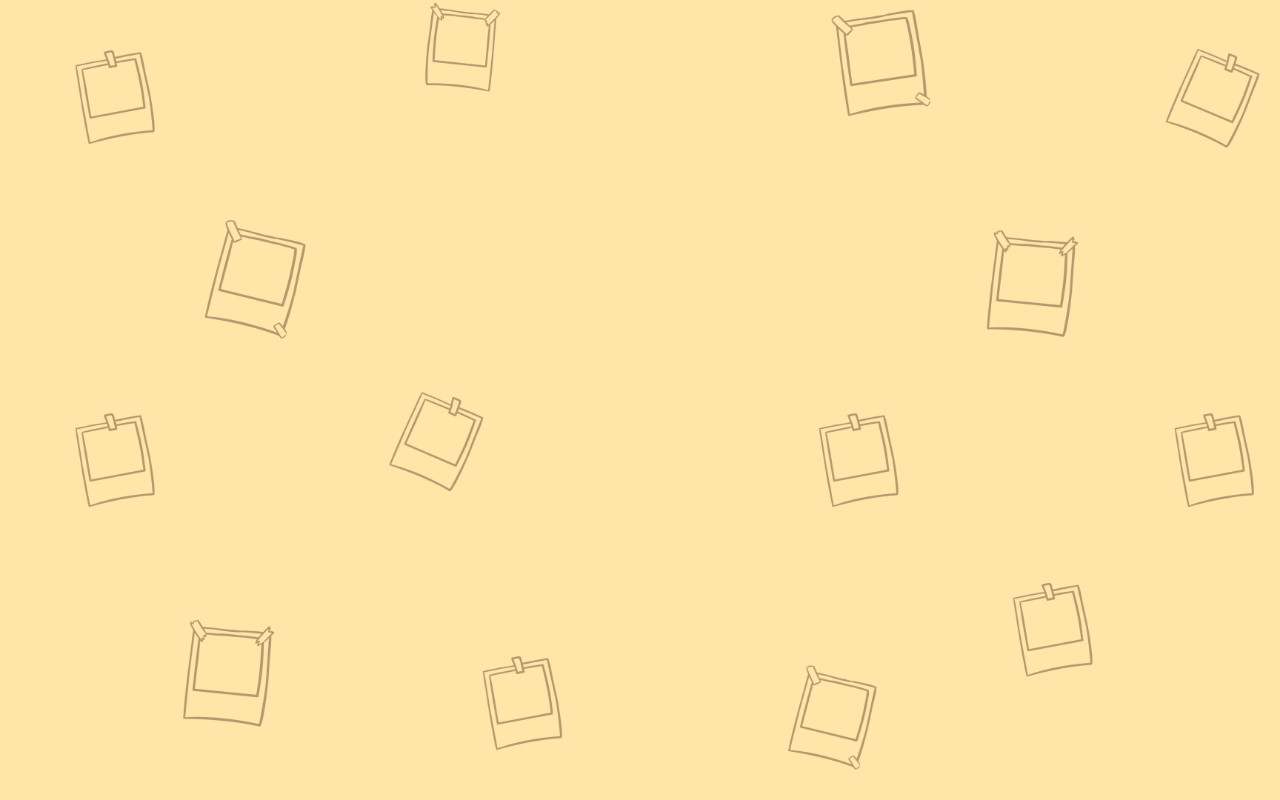
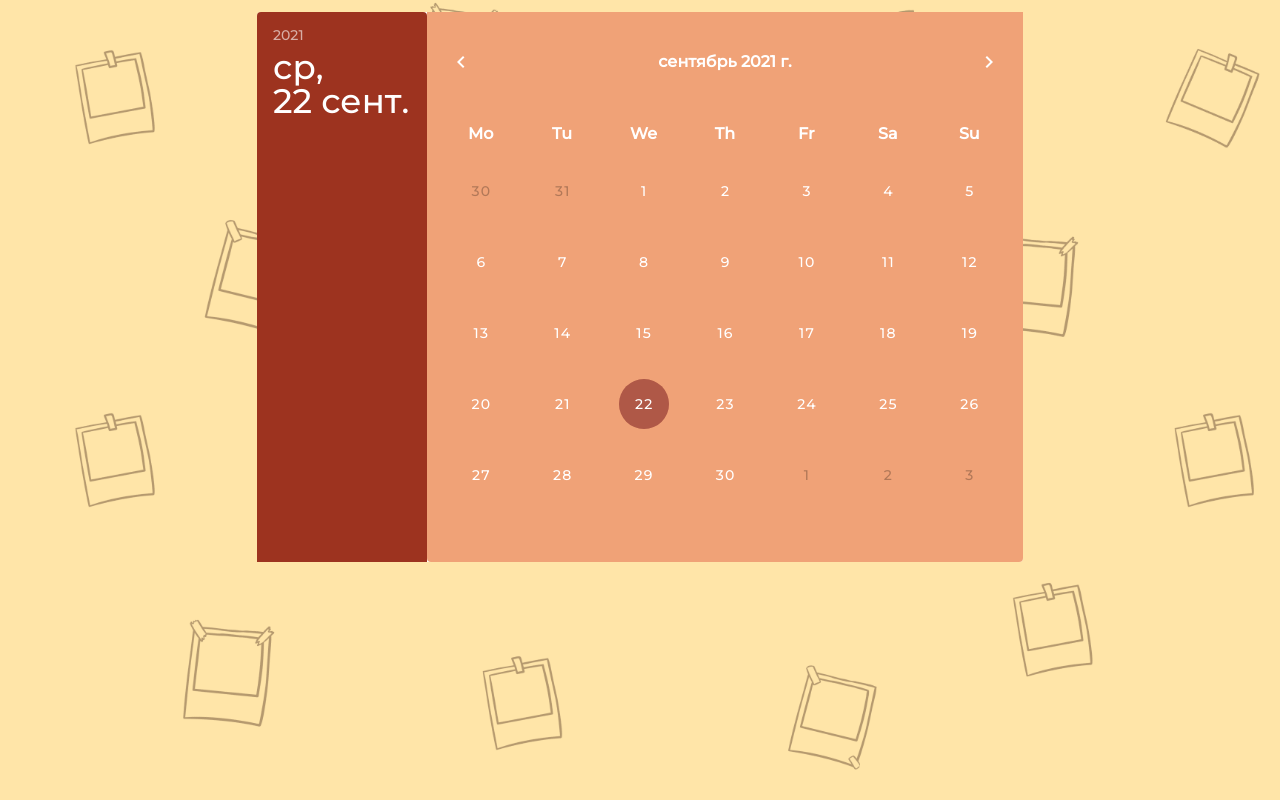
Before and after one commit to Andromeda-12/thread-of-life-vue, a Vue app: page /dashboard in a window 1280 px wide. Built offline with nearby package versions, Linux system fonts and the light colour scheme.

Commit message:
начал делать календарь

```diff
--- a/package.json
+++ b/package.json
@@ -9,6 +9,7 @@
   },
   "dependencies": {
     "core-js": "^3.6.5",
+    "moment": "^2.29.1",
     "vue": "^2.6.11",
     "vue-router": "^3.2.0",
     "vuetify": "^2.4.0"
--- /dev/null
+++ b/src/components/EventCalendar.vue
@@ -0,0 +1,81 @@
+<template>
+  <v-date-picker
+    v-model="picker"
+    class="calendar"
+    locale="ru-ru"
+    full-width
+    show-adjacent-months
+    landscape
+    :weekday-format="weekdayFormat"
+    :first-day-of-week="1"
+  ></v-date-picker>
+</template>
+
+<script>
+import moment from 'moment'
+
+export default {
+  name: 'EventCalendar',
+  data() {
+    return {
+      picker: new Date(Date.now() - new Date().getTimezoneOffset() * 60000)
+        .toISOString()
+        .substr(0, 10),
+    }
+  },
+  methods: {
+    weekdayFormat(date) {
+      return moment(date).locale('ru').format('dd')
+    },
+  },
+}
+</script>
+
+<style>
+.calendar {
+  height: 50% !important;
+}
+
+.v-date-picker-table {
+  height: 450px !important;
+}
+
+.v-date-picker-table table {
+  height: 400px !important;
+}
+
+.v-date-picker-table--date .v-btn {
+  font-size: 14px !important;
+  height: 50px !important;
+  width: 50px !important;
+}
+
+.v-date-picker-header {
+  height: 100px;
+}
+
+.v-date-picker-table th {
+  font-size: 16px !important;
+}
+
+.v-application .primary {
+    background-color: #9d331f !important;
+}
+
+.theme--light.v-picker__body {
+    background-color: #f0a277 !important;
+}
+
+.theme--light.v-date-picker-header .v-date-picker-header__value:not(.v-date-picker-header__value--disabled) button:not(:hover):not(:focus),
+.theme--light.v-date-picker-table th, .theme--light.v-date-picker-table .v-date-picker-table--date__week {
+    color: #fff !important;
+}
+
+.v-application .accent {
+    background-color: #9d331f !important;
+}
+
+/* .v-picker {
+    border-radius: 20px !important;
+} */
+</style>
--- /dev/null
+++ b/src/layouts/DefaultLayout.vue
@@ -0,0 +1,5 @@
+<template>
+  <v-container>
+    <router-view />
+  </v-container>
+</template>
--- a/src/router/index.js
+++ b/src/router/index.js
@@ -7,12 +7,24 @@ Vue.use(VueRouter)
 const routes = [
   {
     path: '/',
-    name: 'Home',
-    component: Home,
+    // name: 'DefaultLayout',
+    component: () => import('@/layouts/DefaultLayout.vue'),
+    children: [
+      {
+        path: '',
+        name: 'Home',
+        component: Home,
+      },
+      {
+        path: 'dashboard',
+        name: 'Dashboard',
+        component: () => import('@/views/Dashboard.vue'),
+      },
+    ],
   },
   {
     path: '/auth/',
-    name: 'AuthLayout',
+    // name: 'AuthLayout',
     component: () => import('@/layouts/AuthLayout.vue'),
     children: [
       {
--- /dev/null
+++ b/src/views/Dashboard.vue
@@ -0,0 +1,16 @@
+<template>
+  <v-row justify="center" align="center">
+    <v-col cols="8">
+      <event-calendar></event-calendar>
+    </v-col>
+  </v-row>
+</template>
+
+<script>
+import EventCalendar from '@/components/EventCalendar'
+export default {
+  components: {
+    EventCalendar,
+  },
+}
+</script>
```
Also changed, not shown: src/assets/scss/base.scss (line endings or trailing spaces), 1 other file (tests, documents, lock files or other folders).
